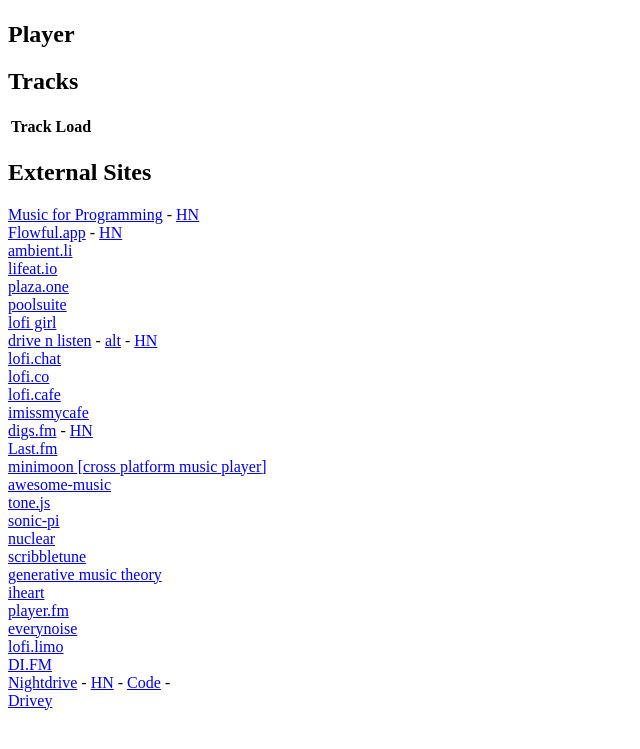
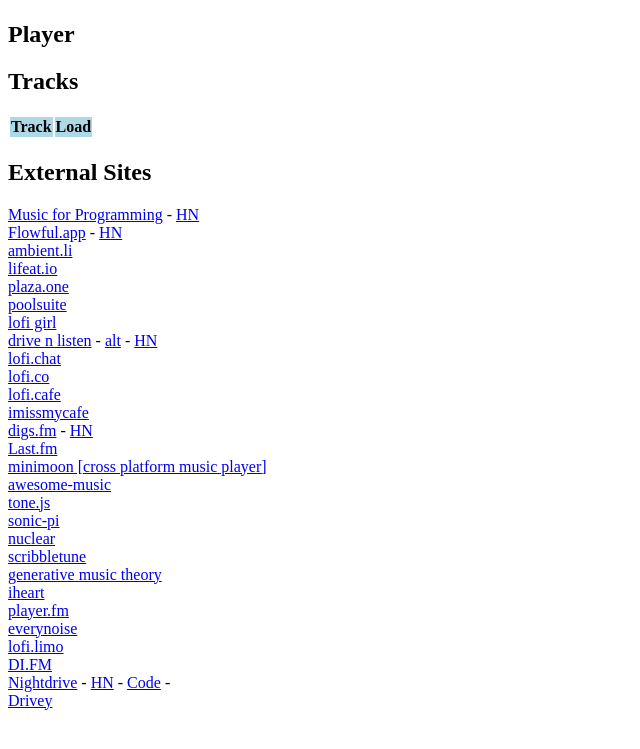
Before and after one commit to robert-cochran/tracks-nb-gh, a plain HTML site: page index.html in a window 1280 px wide. In both pictures the pointer is over the element 51 px from the left and 185 px from the top of the page. Shown: the part 59-808 px from the top of the page, without its empty margins (0-640 px from the left). Drawn offline with nearby package versions, Linux system fonts and the light colour scheme; no server answers.

Commit message:
[nb] Sync

```diff
--- a/index.html
+++ b/index.html
@@ -3,6 +3,14 @@
     <head>
 		<link rel="icon" type="image/x-icon" href="favicon.ico">
         <script src='https://unpkg.com/react-player/dist/ReactPlayer.standalone.js'></script>
+        <style>
+            tr {
+				border: 10px solid;
+			}
+			tr:hover {
+				background-color: lightblue;
+			}
+        </style>
     </head>
     <body>
 
```
Also changed, not shown: 1 other file.
